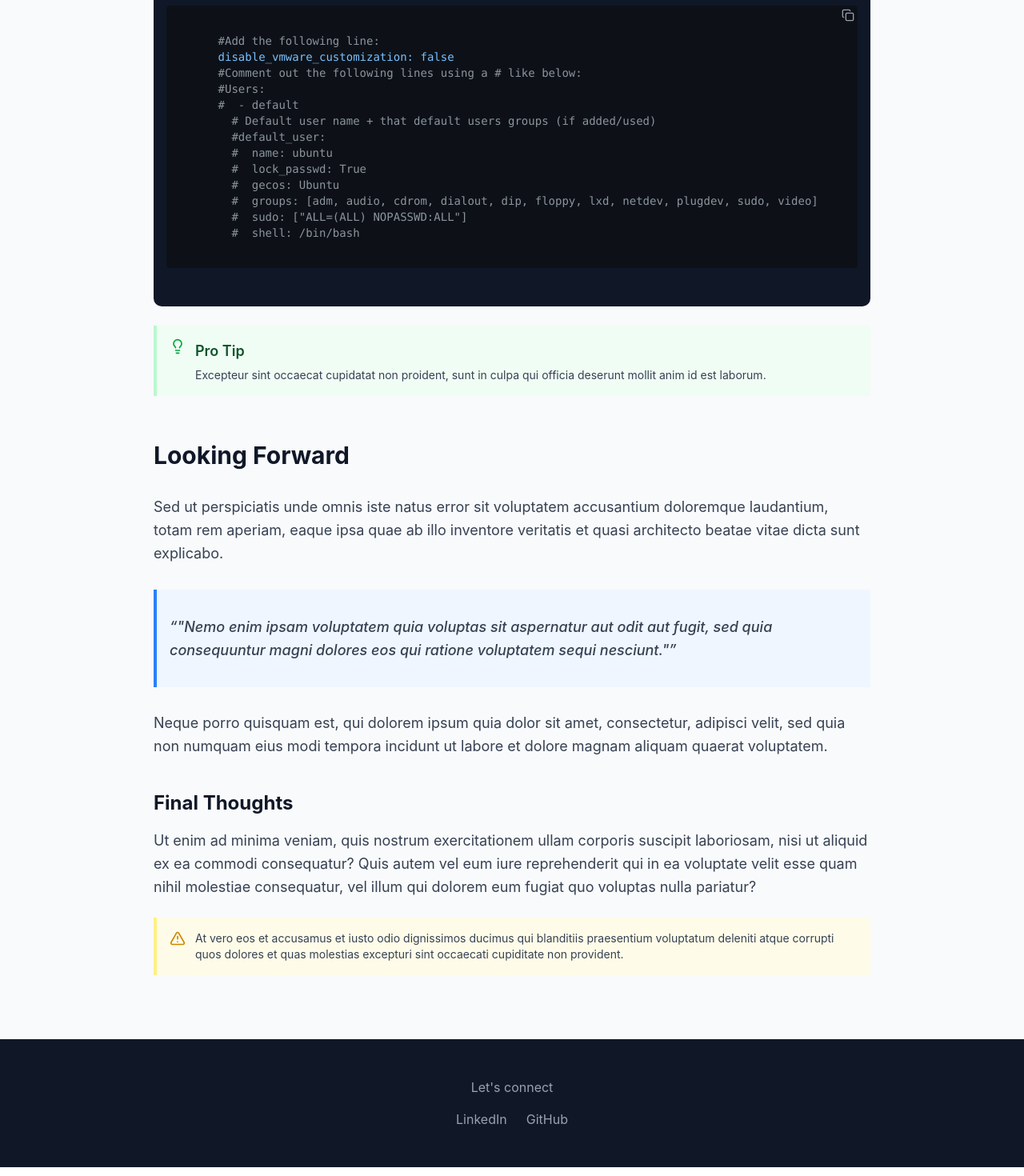
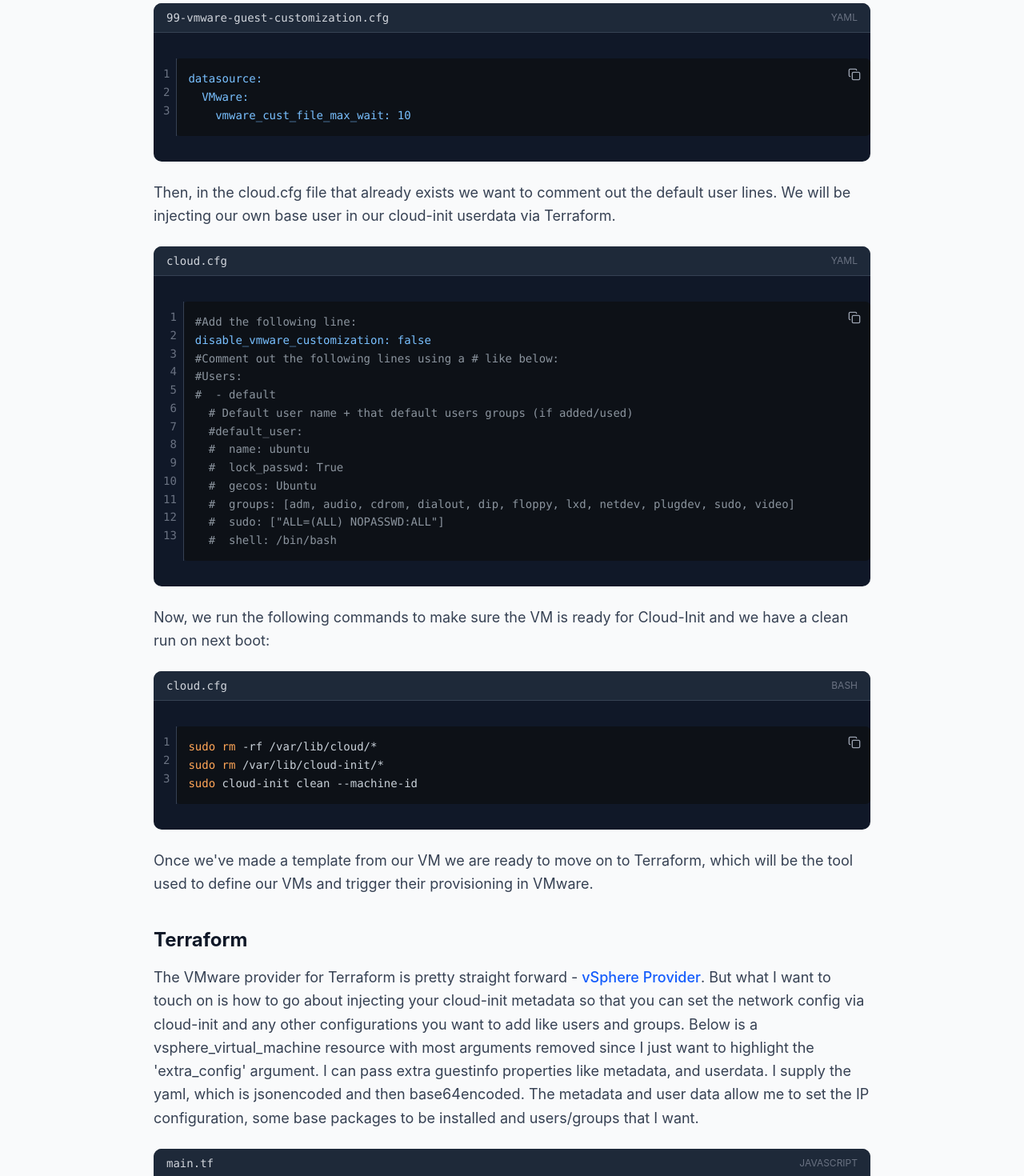
Before and after one commit to tedewaard/folio, a React (Vite) app: page /blog/terraform-esxi in a window 1280 px wide. Shown: the part 2000-3470 px from the top of the page at 80% size. Built offline with nearby package versions, Linux system fonts and the light colour scheme.

Commit message:
First draft of first blog

```diff
--- a/src/components/mdx/CodeBlock.tsx
+++ b/src/components/mdx/CodeBlock.tsx
@@ -24,8 +24,12 @@ export default function CodeBlock({ children, language, title }: CodeBlockProps)
     setTimeout(() => setCopied(false), 2000)
   }
 
+  // Split code into lines for line numbering
+  const trimmedCode = children.trim()
+  const lines = trimmedCode.split('\n')
+
   return (
-    <div className="my-6 rounded-lg overflow-hidden bg-gray-900">
+    <div className="my-4 rounded-lg overflow-hidden bg-gray-900">
       {title && (
         <div className="flex items-center justify-between px-4 py-2 bg-gray-800 border-b border-gray-700">
           <span className="text-sm text-gray-300 font-mono">{title}</span>
@@ -37,7 +41,7 @@ export default function CodeBlock({ children, language, title }: CodeBlockProps)
       <div className="relative">
         <button
           onClick={handleCopy}
-          className="absolute top-3 right-3 p-2 rounded hover:bg-gray-700 transition-colors z-10"
+          className="absolute top-3 right-3 rounded hover:bg-gray-700 transition-colors z-10"
           aria-label="Copy code"
         >
           {copied ? (
@@ -46,10 +50,17 @@ export default function CodeBlock({ children, language, title }: CodeBlockProps)
             <Copy size={16} className="text-gray-400" />
           )}
         </button>
-        <pre className="p-4 overflow-x-auto">
-          <code ref={codeRef} className={language ? `language-${language}` : ''}>
-            {children}
-          </code>
+        <pre className="overflow-x-auto m-0 p-0">
+          <div className="flex">
+            <div className="py-2 pl-3 pr-2 text-gray-500 text-right border-r border-gray-700 select-none font-mono text-sm" style={{ lineHeight: '1.625' }}>
+              {lines.map((_, index) => (
+                <div key={index}>{index + 1}</div>
+              ))}
+            </div>
+            <code ref={codeRef} className={`block py-2 pl-3 pr-3 flex-1 font-mono text-sm whitespace-pre ${language ? `language-${language}` : ''}`} style={{ lineHeight: '1.625' }}>
+              {trimmedCode}
+            </code>
+          </div>
         </pre>
       </div>
     </div>
--- a/src/routes/blog/index.tsx
+++ b/src/routes/blog/index.tsx
@@ -8,7 +8,7 @@ const blogPosts = [
     slug: 'terraform-esxi',
     title: 'VMware, Cloud-Init & Terraform',
     date: '2026-01-27',
-    excerpt: 'Lorem ipsum dolor sit amet, consectetur adipiscing elit. Sed do eiusmod tempor incididunt ut labore et dolore magna aliqua.',
+    excerpt: 'Deploying linux VMs in VMware using cloud-init, terraform and ansible.',
     tags: ['meta', 'welcome'],
     readingTime: '3 min read',
   },
--- a/src/routes/blog/terraform-esxi.tsx
+++ b/src/routes/blog/terraform-esxi.tsx
@@ -47,7 +47,7 @@ function TerraformEsxi() {
         with cloud-init and ansible. Second, the bash script used for additional configuration is just not it.
         Any changes to the script would need to be updated in the template, but more importantly, the script requires
         user interaction and manually entering information, which was just begging for fat finger errors.
-        Additionally, it meant I couldn't spin up multiple VMs and configure them at the same time. I'd have
+        Additionally, it meant I couldn't spin up multiple VMs and configure them at the same time. I'd have to
         go one by one, which takes time when you're trying to spin up a 10 node Kubernetes cluster.
       </p>
       <p>
@@ -66,9 +66,24 @@ function TerraformEsxi() {
         Which, looks like the following:
       </p>
 
+      <p>First, we need to tell cloud-init that our <a href="https://docs.cloud-init.io/en/latest/reference/datasources/vmware.html">datasource</a> is VMware and we are using Guest OS
+        Customization by adding the following file in /etc/cloud/cloud.cfg.d:
+      </p>
+
+      <CodeBlock language="yaml" title="99-vmware-guest-customization.cfg">
+        {`datasource:
+  VMware:
+    vmware_cust_file_max_wait: 10
+        `}
+      </CodeBlock>
+
+      <p>
+        Then, in the cloud.cfg file that already exists we want to comment out the default
+        user lines. We will be injecting our own base user in our cloud-init userdata via Terraform.
+      </p>
+
       <CodeBlock language="yaml" title="cloud.cfg">
-      {`
-      #Add the following line:
+      {`#Add the following line:
 disable_vmware_customization: false
 #Comment out the following lines using a # like below:
 #Users:
@@ -84,41 +99,241 @@ function TerraformEsxi() {
         `}
       </CodeBlock>
 
-      <Callout type="tip" title="Pro Tip">
-        Excepteur sint occaecat cupidatat non proident, sunt in culpa qui officia deserunt mollit anim id est laborum.
-      </Callout>
+      <p>
+        Now, we run the following commands to make sure the VM is ready for Cloud-Init
+        and we have a clean run on next boot:
+      </p>
 
-      <h2>Looking Forward</h2>
+      <CodeBlock language="bash" title="cloud.cfg">
+{`sudo rm -rf /var/lib/cloud/*
+sudo rm /var/lib/cloud-init/*
+sudo cloud-init clean --machine-id
+
+`}
+      </CodeBlock>
 
       <p>
-        Sed ut perspiciatis unde omnis iste natus error sit voluptatem accusantium doloremque laudantium, totam rem aperiam,
-        eaque ipsa quae ab illo inventore veritatis et quasi architecto beatae vitae dicta sunt explicabo.
+        Once we've made a template from our VM we are ready to move on to Terraform,
+        which will be the tool used to define our VMs and trigger their provisioning in
+        VMware.
       </p>
 
-      <blockquote>
+      <h3>Terraform</h3>
+
+      <p>The VMware provider for Terraform is pretty straight forward -
+         <a href="https://registry.terraform.io/providers/vmware/vsphere/latest/docs"> vSphere Provider</a>.
+      But what I want to touch on is how to go about injecting your cloud-init metadata
+        so that you can set the network config via cloud-init and any other configurations
+        you want to add like users and groups. Below is a vsphere_virtual_machine resource
+        with most arguments removed since I just want to highlight the 'extra_config'
+        argument. I can pass extra guestinfo properties like metadata, and userdata.
+        I supply the yaml, which is jsonencoded and then base64encoded. The metadata and
+        user data allow me to set the IP configuration, some base packages to be installed
+        and users/groups that I want.
+      </p>
+
+      <CodeBlock language="javascript" title="main.tf">
+{`
+resource "vsphere_virtual_machine" "vm" {
+
+  extra_config = {
+    "guestinfo.metadata" = base64encode(jsonencode({
+      instance-id    = each.key
+      local-hostname = each.value.hostname
+      network = {
+        version = 2
+        ethernets = {
+          any_ens = {
+            match = {
+              name = "ens*"
+            }
+            addresses = ["\${each.value.ip_address}/\${var.subnet}"]
+            gateway4  = var.gateway
+            nameservers = {
+              addresses = ["10.1.22.20", "10.1.22.21"]
+              search    = ["domain.com"]
+            }
+          }
+        }
+      }
+      }
+    ))
+    "guestinfo.metadata.encoding" = "base64"
+    "guestinfo.userdata" = base64encode(<<EOF
+        #cloud-config
+        package_update: true
+        package_upgrade: true
+        packages:
+        - firewalld
+        - snmpd
+        groups:
+          - testgroup: [test]
+        users:
+          - name: test
+            gecos: test
+            primary_group: test
+            groups: [sudo, testgroup]
+            lock_passwd: false
+            hashed_passwd: >-
+              <hashed password here>
+            shell: /bin/bash
+        EOF
+    )
+    "guestinfo.userdata.encoding" = "base64"
+  }
+}
+`}
+      </CodeBlock>
+
+      <p>You'll also notice that within my guestinfo.metadata I'm passing in variables.
+        These variables are coming from a map of objects, where each object represents
+        a VM configuration:
+      </p>
+
+      <CodeBlock language='javascript' title='variables.tf'>
+{`variable "vm_configs" {
+    type = map(object({
+        hostname =  string
+        ip_address = string
+        datastore = string
+        disks = list(object({
+            label = string
+            size = number
+        }))
+        mem = number
+        cpu = number
+    }))
+}`}
+      </CodeBlock>
+
+      <p>If I want to spin up 3 VMs I simply pass a vm_configs map of my VM attributes like the following:</p>
+
+      <CodeBlock language='javascript' title='main.tf'>
+ {`
+vm_configs = {
+    "VM1" = {
+      hostname   = "VM1"
+      ip_address = "10.1.122.100"
+      datastore = "dstore-1"
+      disks      = [
+        {
+            label = "disk0"
+            size = 60
+        },
+        {
+            label = "disk1"
+            size = 500
+        }
+      ]
+      mem        = 8192
+      cpu        = 3
+    }
+    "VM2" = {
+      hostname = "VM2"
+      ip_address = "10.1.122.101"
+      datastore = "dstore-1"
+      disks = [
+        {
+            label = "disk0"
+            size = 60
+        },
+        {
+            label = "disk1"
+            size = 500
+        }
+      ]
+      mem = 8192
+      cpu = 3
+    }
+    "VM3" = {
+      hostname = "VM3"
+      ip_address = "10.1.122.102"
+      datastore = "dstore-1"
+      disks = [
+        {
+            label = "disk0"
+            size = 60
+        },
+        {
+            label = "disk1"
+            size = 500
+        }
+      ]
+      mem = 8192
+      cpu = 3
+    }
+}
+`}
+      </CodeBlock>
+
+      <p>I also created a terraform module that handles the rest of my VM configuration.
+        This makes my terraform file nice and concise and easy to setup for my team members.
+        Here's an example:
+      </p>
+
+      <CodeBlock language='javascript' title='main.tf'>
+
+ {`     terraform {
+  required_providers {
+    vsphere = {
+      source  = "vmware/vsphere"
+      version = "2.13.0"
+    }
+  }
+}
+
+provider "vsphere" {
+  # Configuration options
+  user                 = var.vsphere_user
+  password             = var.vsphere_password
+  vsphere_server       = var.vsphere_server
+  allow_unverified_ssl = true
+  api_timeout          = 10
+}
+
+module "linux_vms" {
+    source = "../../../modules/linux_VM"
+
+    vm_folder = "Prod/Logging-Monitoring"
+    resource_pool = "1 - High"
+    network = "10.1.122.x"
+    subnet = "23"
+    gateway = "10.1.122.1"
+    vm_configs = {
+        "VM01" = {
+          hostname   = "VM01"
+          ip_address = "10.1.122.100"
+          datastore = "Datastore-1"
+          disks      = [
+            {
+                label = "disk0"
+                size = 60
+            },
+            {
+                label = "disk1"
+                size = 50
+            }
+          ]
+          mem        = 8192
+          cpu        = 3
+}
+`}
+      </CodeBlock>
+
+      <h2>Let's wrap it up</h2>
       <p>
-          "Nemo enim ipsam voluptatem quia voluptas sit aspernatur aut odit aut fugit, sed quia consequuntur magni dolores
-          eos qui ratione voluptatem sequi nesciunt."
+        Once the VMs are provisioned I then follow up with ansible to finish up configuration.
+        Unlike the configuration bash script I can run our ansible playbooks against all the
+        VMs that were just created at the same time. This saves a lot of time and it ensures
+        that they are all configured the same way.
       </p>
-      </blockquote>
 
       <p>
-        Neque porro quisquam est, qui dolorem ipsum quia dolor sit amet, consectetur, adipisci velit, sed quia non numquam
-        eius modi tempora incidunt ut labore et dolore magnam aliquam quaerat voluptatem.
+        One thing I've been meaning to look into and test out is triggering ansible playbooks
+        via cloud-init. The way I understand it you would install ansible on the server via cloud-init
+        and then pull down your playbooks from a git repository and run them.
       </p>
 
-      <h3>Final Thoughts</h3>
-
-      <p>
-        Ut enim ad minima veniam, quis nostrum exercitationem ullam corporis suscipit laboriosam, nisi ut aliquid ex ea
-        commodi consequatur? Quis autem vel eum iure reprehenderit qui in ea voluptate velit esse quam nihil molestiae
-        consequatur, vel illum qui dolorem eum fugiat quo voluptas nulla pariatur?
-      </p>
-
-      <Callout type="warning">
-        At vero eos et accusamus et iusto odio dignissimos ducimus qui blanditiis praesentium voluptatum deleniti atque
-        corrupti quos dolores et quas molestias excepturi sint occaecati cupiditate non provident.
-      </Callout>
     </BlogLayout>
   )
 }
```
Also changed, not shown: 1 other file (tests, documents, lock files or other folders). Lines whose indentation alone changed are shown as unchanged.
